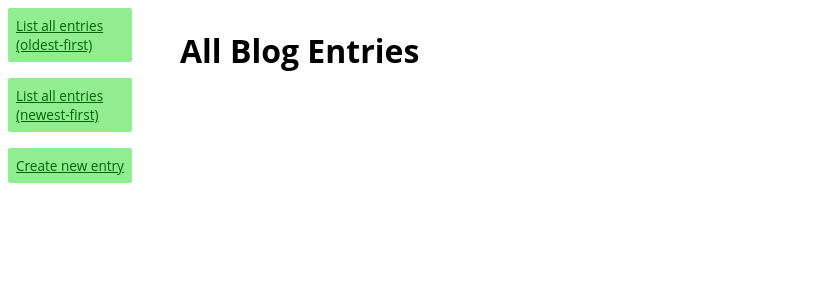
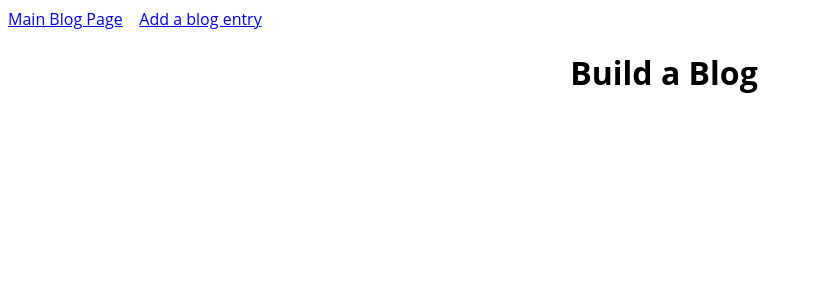
Before and after one commit to sumathyvijay/blogz, a Flask app: page /blog in a window 1280 px wide. Shown: the top 300 px of the page, without its empty margins (0-813 px from the left). Run offline with Flask 2, Linux system fonts and the light colour scheme; data that the repository does not hold is empty.

Commit message:
Modified

```diff
--- a/Templates/all_entries.html
+++ b/Templates/all_entries.html
@@ -1,7 +1,7 @@
 {% extends "base.html" %}
 TEST MESSAGE
 {% block content %}
-    <h1>All Blog Entries</h1>
+    <h1><center>Build a Blog</center></h1>
     <ul>
         {% for entry in all_entries %}
             <li>
@@ -9,7 +9,7 @@ TEST MESSAGE
                     <a href="/blog?id={{ entry.id }}">{{ entry.title }}</a>
                 </h2>
                 <p>{{ entry.body }}</p>
-                <p>{{ entry.created }}</p>
+
             </li>
         {% endfor %}
     </ul>
--- a/Templates/base.html
+++ b/Templates/base.html
@@ -7,12 +7,11 @@
 <body>
     <!-- main element is a flexbox  -->
 
-    <main>
-        <nav>
-            <a href='/blog'>List all entries<br />(oldest-first)</a>
-            <a href='/blog?sort=newest'>List all entries<br />(newest-first)</a>
-            <a href='/new_entry'>Create new entry</a>
-        </nav>
+
+
+            <a href='/blog?sort=newest'>Main Blog Page</a>&nbsp;&nbsp;&nbsp;
+            <a href='/new_entry'>Add a blog entry</a>
+
 
         <div class="container">
             <!-- No message categories  -->
@@ -26,7 +25,7 @@
             {% endblock %}
 
         </div> <!-- .container -->
-    </main>
+
 
 </body>
 </html>
--- a/main.py
+++ b/main.py
@@ -65,30 +65,30 @@ def display_blog_entries():
     return render_template('all_entries.html', title="All Entries", all_entries=all_entries)
 
 #
-@app.route('/new_entry', methods=['GET', 'POST'])
-def new_entry():
+@app.route('/newpost', methods=['GET', 'POST'])
+def newpost():
     '''
     GET: Display form for new blog entry
     POST: create new entry or redisplay form if values are invalid
     '''
     if request.method == 'POST':
-        new_entry_title = request.form['title']
-        new_entry_body = request.form['body']
-        new_entry = Entry(new_entry_title, new_entry_body)
+        newpost_title = request.form['title']
+        newpost_body = request.form['body']
+        newpost = Entry(newpost_title, newpost_body)
 
-        if new_entry.is_valid():
+        if newpost.is_valid():
             db.session.add(new_entry)
             db.session.commit()
 
             # display just this most recent blog entry
-            url = "/blog?id=" + str(new_entry.id)
+            url = "/blog?id=" + str(newpost.id)
             return redirect(url)
         else:
             flash("Please check your entry for errors. Both a title and a body are required.")
             return render_template('new_entry_form.html',
                 title="Create new blog entry",
-                new_entry_title=new_entry_title,
-                new_entry_body=new_entry_body)
+                newpost_title=newpost_title,
+                newpost_body=newpost_body)
 
     else: # GET request
         return render_template('new_entry_form.html', title="Create new blog entry")
```
Also changed, not shown: Templates/new_entry_form.html (+4 -4 lines).
